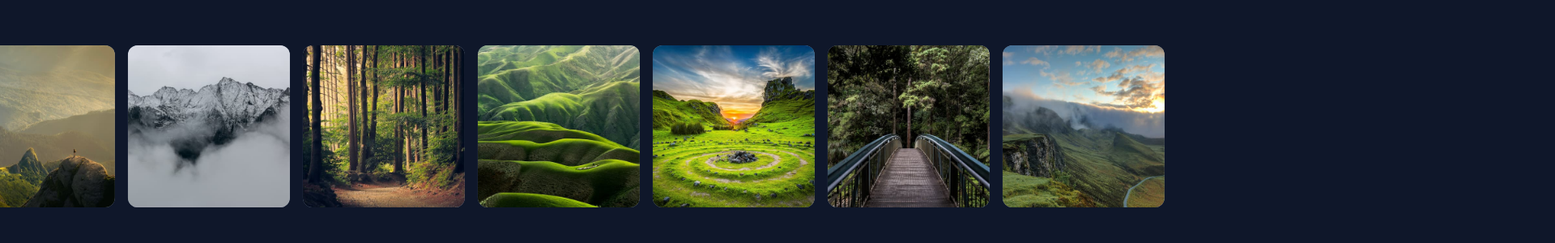
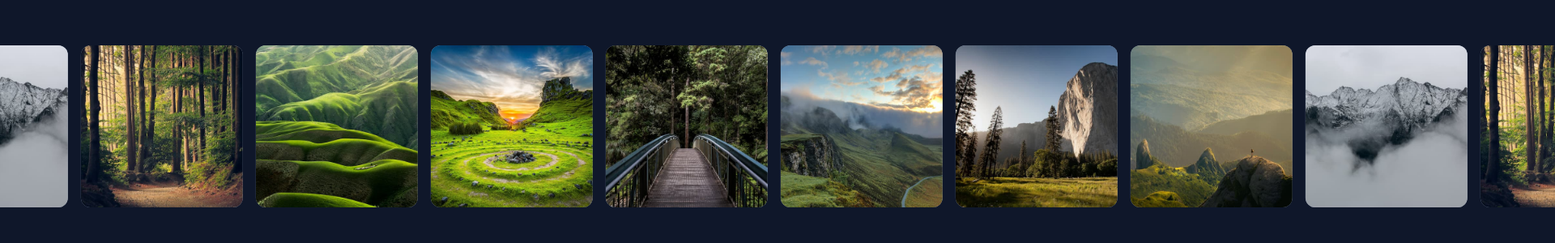
Before and after one commit to mcekov/nextjs-framer-motion, a Next.js app: page / in a window 1280 px wide. Shown: the top 300 px of the page at 81% size, 1920 px wide, since content can reach past the window. Built offline with nearby package versions, Linux system fonts and the light colour scheme.

Commit message:
Fix some bugs and styles

```diff
--- a/src/app/globals.css
+++ b/src/app/globals.css
@@ -3,5 +3,5 @@
 @tailwind utilities;
 
 body {
-  @apply m-6 bg-slate-900 text-white;
+  @apply m-6 bg-slate-900 text-white overflow-hidden;
 }
--- a/src/app/page.tsx
+++ b/src/app/page.tsx
@@ -75,7 +75,7 @@ export default function Home() {
     } else {
       controls = animate(xTranslation, [0, finalPosition], {
         ease: "linear",
-        duration,
+        duration: duration,
         repeat: Infinity,
         repeatType: "loop",
         repeatDelay: 0,
@@ -83,12 +83,12 @@ export default function Home() {
     }
 
     return controls?.stop;
-  }, [xTranslation, width, duration, rerender]);
+  }, [rerender, xTranslation, duration, width]);
 
   return (
-    <main className="p-8">
+    <main className="py-8 ">
       <motion.div
-        className="flex gap-4 absolute left-0"
+        className="flex gap-4 absolute left-0 "
         ref={ref}
         style={{ x: xTranslation }}
         onHoverStart={() => {
@@ -100,7 +100,7 @@ export default function Home() {
           setDuration(FAST_DURATION);
         }}
       >
-        {images.map((image) => (
+        {[...images, ...images].map((image) => (
           <Card key={image.id} item={image} />
         ))}
       </motion.div>
```
